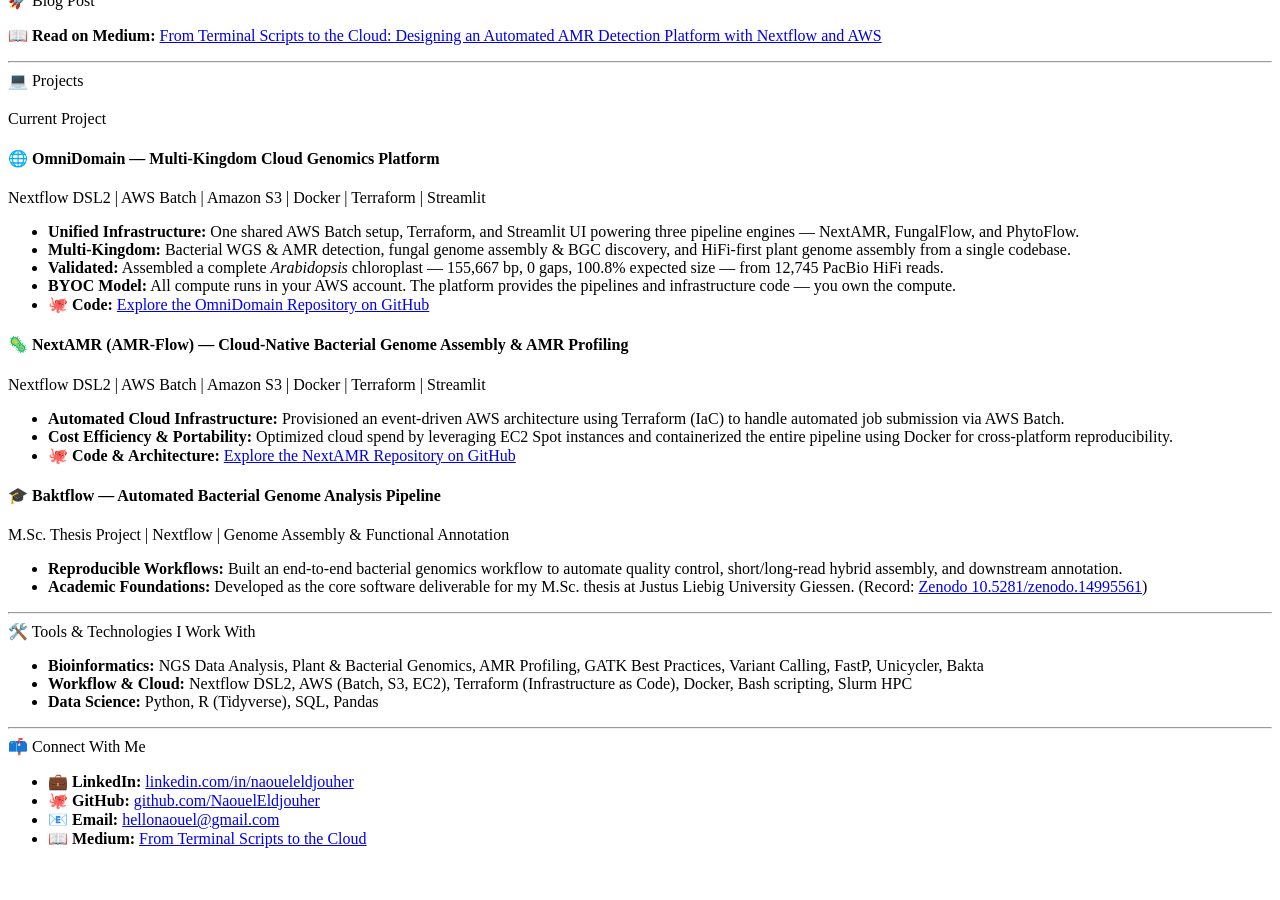
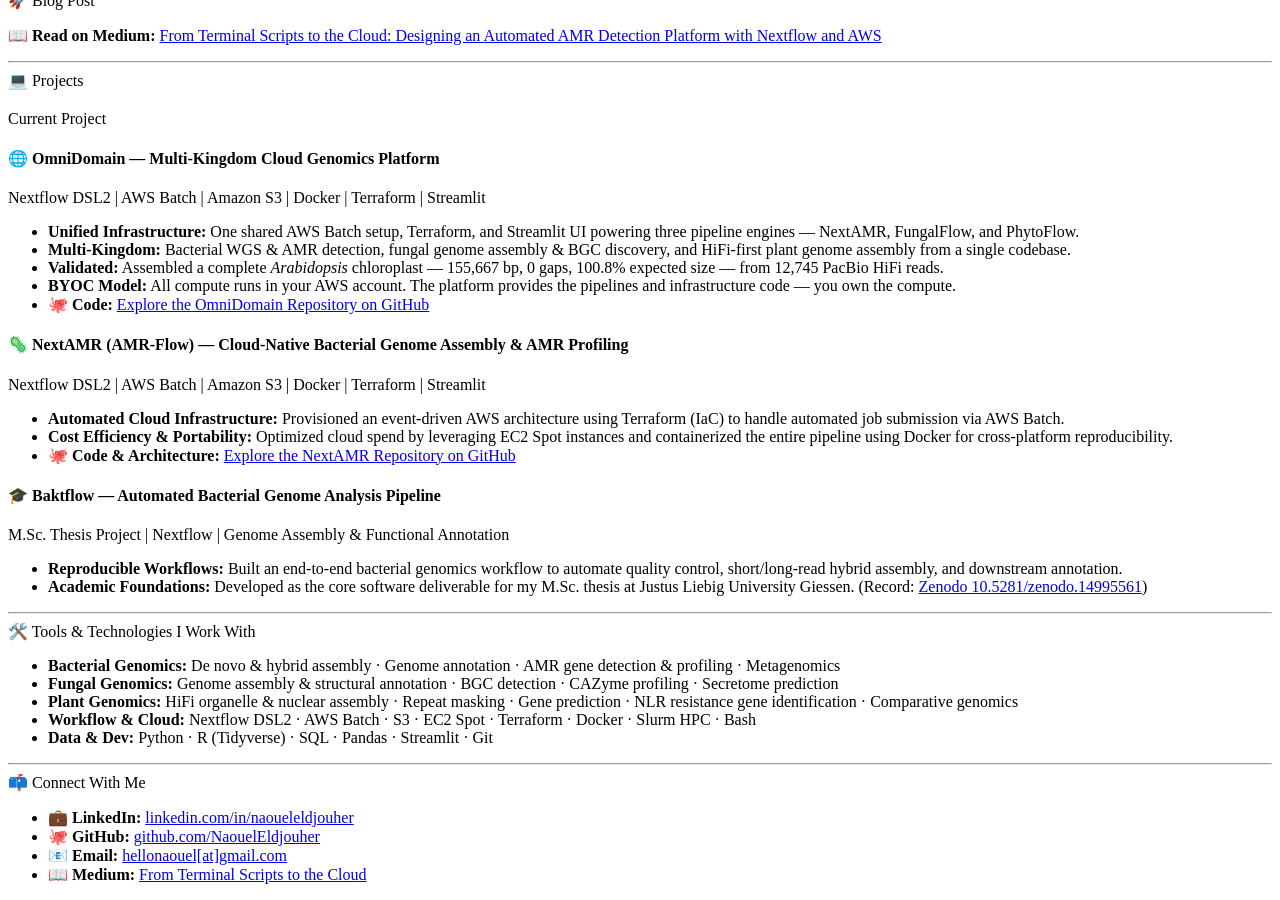
Before and after one commit to NaouelEldjouher/NaouelEldjouher.github.io, a Jekyll site: the page built from index.html, in a window 1280 px wide and 900 px high, scrolled down 901 px. Built offline with Jekyll 4.4.1, drawn with Linux system fonts in a browser that asks for light colours; before the commit the page ends 1765 px from its top, so only the background shows below that.

Commit message:
Update index.html

```diff
--- a/index.html
+++ b/index.html
@@ -218,9 +218,11 @@
   <div class="section-title">🛠️ Tools & Technologies I Work With</div>
   <div style="margin-top: 16px;">
   <ul class="tools-list">
-    <li><strong>Bioinformatics:</strong> NGS Data Analysis, Plant & Bacterial Genomics, AMR Profiling, GATK Best Practices, Variant Calling, FastP, Unicycler, Bakta</li>
-    <li><strong>Workflow & Cloud:</strong> Nextflow DSL2, AWS (Batch, S3, EC2), Terraform (Infrastructure as Code), Docker, Bash scripting, Slurm HPC</li>
-    <li><strong>Data Science:</strong> Python, R (Tidyverse), SQL, Pandas</li>
+    <li><strong>Bacterial Genomics:</strong> De novo & hybrid assembly · Genome annotation · AMR gene detection & profiling · Metagenomics</li>
+    <li><strong>Fungal Genomics:</strong> Genome assembly & structural annotation · BGC detection · CAZyme profiling · Secretome prediction</li>
+    <li><strong>Plant Genomics:</strong> HiFi organelle & nuclear assembly · Repeat masking · Gene prediction · NLR resistance gene identification · Comparative genomics</li>
+    <li><strong>Workflow & Cloud:</strong> Nextflow DSL2 · AWS Batch · S3 · EC2 Spot · Terraform · Docker · Slurm HPC · Bash</li>
+    <li><strong>Data & Dev:</strong> Python · R (Tidyverse) · SQL · Pandas · Streamlit · Git</li>
   </ul>
   </div>
 </div>
@@ -233,8 +235,8 @@
   <ul class="connect-list">
     <li>💼 <strong>LinkedIn:</strong> <a href="https://linkedin.com/in/naoueleldjouher">linkedin.com/in/naoueleldjouher</a></li>
     <li>🐙 <strong>GitHub:</strong> <a href="https://github.com/NaouelEldjouher">github.com/NaouelEldjouher</a></li>
-    <li>📧 <strong>Email:</strong> <a href="mailto:hellonaouel@gmail.com">hellonaouel@gmail.com</a></li>
-    <li>📖 <strong>Medium:</strong> <a href="https://naouel.dev/nextamr">From Terminal Scripts to the Cloud</a></li>
+    <li>📧 <strong>Email:</strong> <a href="mailto:hellonaouel[at]gmail.com">hellonaouel[at]gmail.com</a></li>
+    <li>📖 <strong>Medium:</strong> <a href="https://medium.com/@NaouelEldjouher">From Terminal Scripts to the Cloud</a></li>
   </ul>
   </div>
 </div>
```
